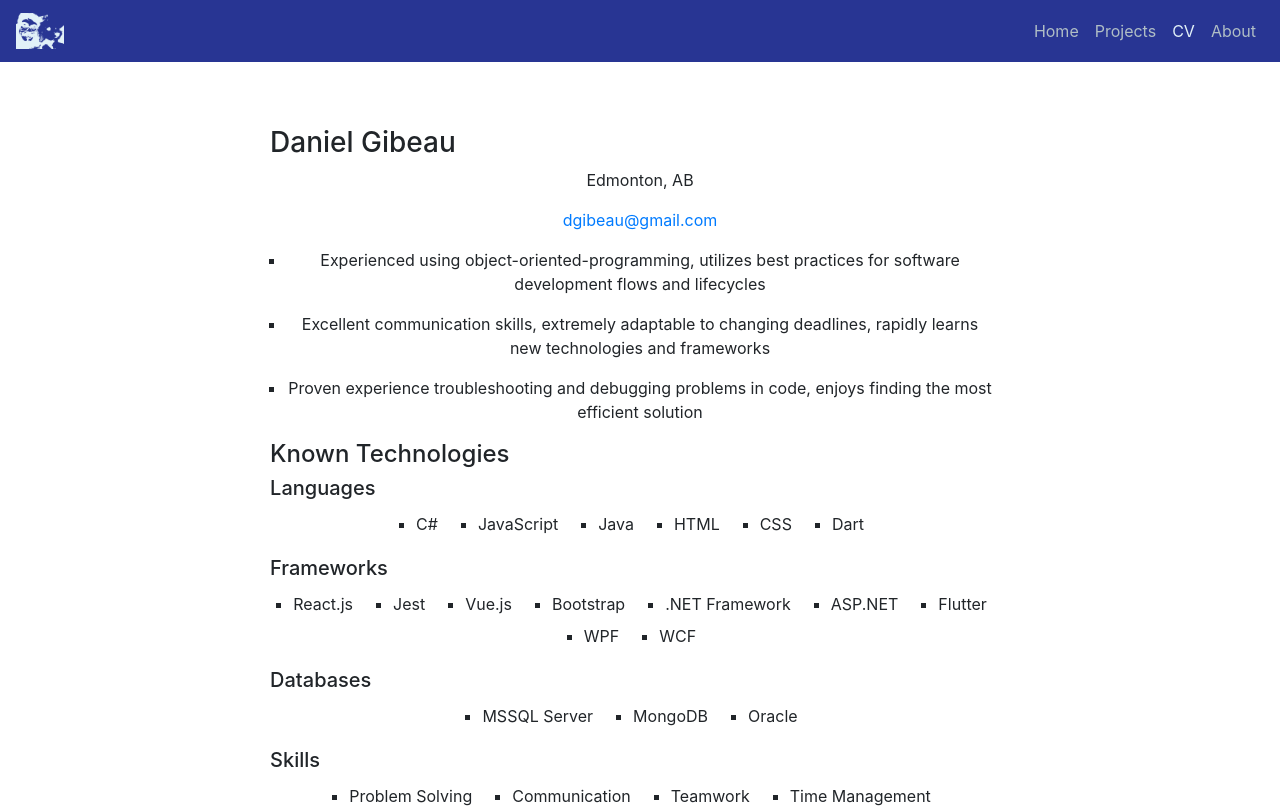
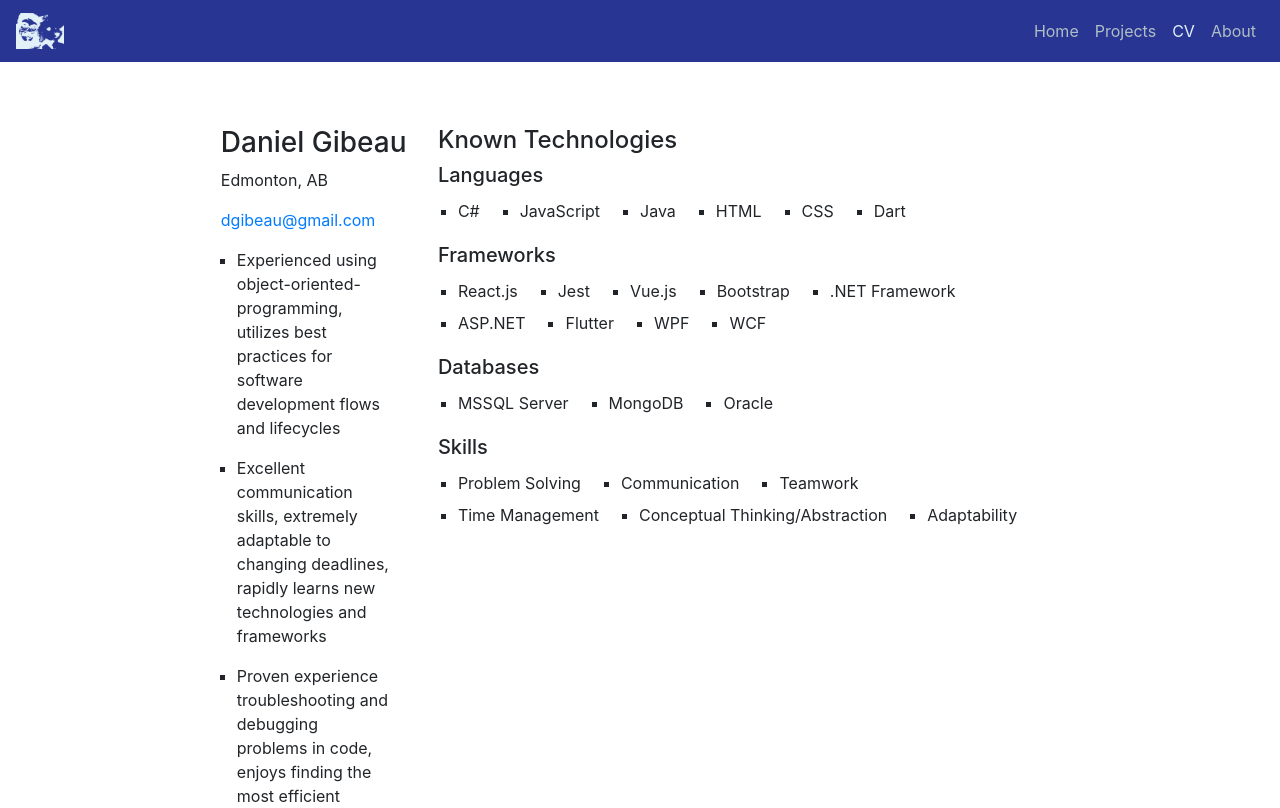
Before and after one commit to d-gibeau/portfolio-website, a React (Create React App) app: page /cv in a window 1280 px wide. Shown: the top 808 px of the page. Built offline with nearby package versions, Linux system fonts and the light colour scheme.

Commit message:
Styling stuff

```diff
--- a/src/components/pages/About.js
+++ b/src/components/pages/About.js
@@ -2,14 +2,14 @@ const About = () => {
   return (
     <div className="page-view">
       <div className="row px-3">
-        <div className="col-lg-3 col-md-6 col-sm-12 d-flex about-pic-wrap">
+        <div className="col-lg-3 col-md-12 col-sm-12 d-flex about-pic-wrap">
           <img
             src="./android-chrome-192x192.png"
             className="about-me-pic"
             alt="daniel-gibeau-with-fidel"
           />
         </div>
-        <div className="about-text col-lg-9 col-md-6 col-sm-12 px-3">
+        <div className="about-text col-lg-9 col-md-12 col-sm-12 px-3">
           <h4>A Little About Me</h4>
           <p>
             I am an avid problem-solver and enjoy finding the most efficient
--- a/src/components/pages/CurriculumVitae.js
+++ b/src/components/pages/CurriculumVitae.js
@@ -6,7 +6,8 @@ const CurriculumVitae = () => {
   return (
     <div className="page-view">
       <div className="cv">
-        <section className="cv-personal-info">
+        <div className="row">
+          <section className="cv-personal-info col-xl-3">
             <h3>Daniel Gibeau</h3>
             <p>Edmonton, AB</p>
             <p>
@@ -22,12 +23,12 @@ const CurriculumVitae = () => {
                 deadlines, rapidly learns new technologies and frameworks
               </li>
               <li>
-              Proven experience troubleshooting and debugging problems in code,
-              enjoys finding the most efficient solution
+                Proven experience troubleshooting and debugging problems in
+                code, enjoys finding the most efficient solution
               </li>
             </ul>
           </section>
-        <section className="cv-skills">
+          <section className="cv-skills col-xl-9">
             <h4>Known Technologies</h4>
             <h5>Languages</h5>
             <ul className="cv-skills-list">
@@ -54,6 +55,7 @@ const CurriculumVitae = () => {
               })}
             </ul>
           </section>
+        </div>
         <section className="cv-work-exp">
           <h4 className="cv-work-exp-h">Work Experience</h4>
           <section className="cv-work-exp-dev">
--- a/src/style/css/global.css
+++ b/src/style/css/global.css
@@ -108,6 +108,7 @@ img {
   width: 100%;
   height: 100%;
   object-fit: contain;
+  overflow: hidden;
 }
 
 .cv-skills-list {
@@ -137,9 +138,12 @@ img {
 }
 
 @media screen and (min-width: 740px) {
-  .cv {
-    padding-left: 16%;
-    padding-right: 16%;
+  .page-view {
+    padding: 3rem 16%;
+  }
+
+  .about-text {
+    padding: 0 16%;
   }
 }
 @media screen and (min-width: 640px) {
@@ -156,20 +160,15 @@ img {
     flex-direction: row-reverse;
   }
 
-  .cv h3, .cv h4, .cv h5 {
+  .cv {
     text-align: left;
+  }
+  .cv .cv-skills-list {
+    justify-content: left;
   }
 
   .about-pic-wrap {
     justify-content: left;
-  }
-
-  .cv-skills-list {
-    justify-content: left;
-  }
-
-  .page-view {
-    padding: 3rem 6rem;
   }
 
   .active-link {
--- a/src/style/sass/global.sass
+++ b/src/style/sass/global.sass
@@ -111,6 +111,7 @@ img
   width: 100%
   height: 100%
   object-fit: contain
+  overflow: hidden
 
 .cv-skills-list
   display: flex
@@ -133,9 +134,10 @@ img
       margin: .25rem
 
 @media screen and ( min-width: $bootstrap-breakpoint-md )
-  .cv
-    padding-left: 16%
-    padding-right: 16%
+  .page-view
+    padding: 3rem 16%
+  .about-text
+    padding: 0 16%
 
 @media screen and ( min-width: $breakpoint-phone )
   .copyright
@@ -147,14 +149,11 @@ img
   .invert
     flex-direction: row-reverse
   .cv
-    h3, h4, h5
-      text-align: left
+    text-align: left
+    .cv-skills-list
+      justify-content: left
   .about-pic-wrap
     justify-content: left
-  .cv-skills-list
-    justify-content: left
-  .page-view
-    padding: 3rem 6rem
   .active-link
     background: none
   .about-text
```
Also changed, not shown: 1 other file (tests, documents, lock files or other folders). Lines whose indentation alone changed are shown as unchanged.
